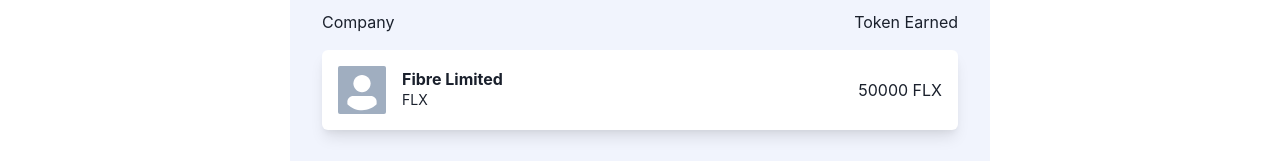
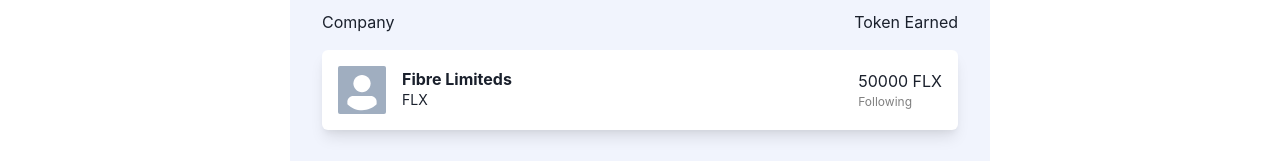
Before and after one commit to Tyak99/qiibee-test, a React (Create React App) app: page /brands in a window 1280 px wide. Shown: the part 486-647 px from the top of the page. Built offline with nearby package versions, Linux system fonts and the light colour scheme.

Commit message:
show follwer tag when customer follows brand

```diff
--- a/src/components/Companies/CompanyCard.js
+++ b/src/components/Companies/CompanyCard.js
@@ -25,7 +25,7 @@
     shadow="lg"
     w={{ base: '100%' }}
     cursor="pointer"
-    onClick={openBrand}
+    onClick={() => openBrand(brand.id)}
   >
     <HStack spacing="4">
       <Avatar borderRadius="sm" />
@@ -38,6 +38,7 @@
 
       <Text display={{ base: 'none', sm: 'block' }}>{`${brand.loyaltyPoints} ${brand.symbol}`}</Text>
       {
+
         isFollowing
       && (
         <Text fontSize="xs" color="gray">Following</Text>
--- a/src/components/Companies/index.js
+++ b/src/components/Companies/index.js
@@ -3,11 +3,16 @@
 import { Box } from '@chakra-ui/layout';
 import CompanyCard from './CompanyCard';
 
-const CompanyList = ({ openBrand, brands }) => (
+const CompanyList = ({ openBrand, brands, customerId }) => (
   <Box mt="4">
     {
       brands.map((brand) => (
-        <CompanyCard openBrand={openBrand} brand={brand} key={brand.id} />
+        <CompanyCard
+          openBrand={openBrand}
+          brand={brand}
+          key={brand.id}
+          isFollowing={brand.followers[customerId]}
+        />
       ))
     }
   </Box>
--- a/src/pages/User/BrandViewModal.js
+++ b/src/pages/User/BrandViewModal.js
@@ -8,7 +8,7 @@
 } from '@chakra-ui/layout';
 
 import {
-  ModalContent, ModalCloseButton, ModalFooter, ModalBody, ModalHeader, ModalOverlay, Modal,
+  ModalContent, ModalCloseButton, ModalBody, ModalHeader, ModalOverlay, Modal,
 } from '@chakra-ui/modal';
 
 import PropTypes from 'prop-types';
@@ -16,13 +16,18 @@
 import Container from '../../components/Container';
 
 const BrandView = ({
-  onOpen, isOpen, onClose, isFollowing, currentlySelectedBrand,
-}) => (
+  onOpen, isOpen, onClose, selectedBrand,
+}) => {
+  const isFollowing = selectedBrand?.followers.jrneier;
+  return (
     <Box>
       <Modal onClose={onClose} isOpen={isOpen} isCentered>
         <ModalOverlay />
         <ModalContent>
-        <ModalHeader>Fibre Limited</ModalHeader>
+          {selectedBrand
+          && (
+            <>
+              <ModalHeader>{selectedBrand.name}</ModalHeader>
               <ModalCloseButton />
               <ModalBody>
                 <Flex flexDir="column" alignItems="center" mb="8">
@@ -38,8 +43,7 @@
                     )
                     : (
                       <>
-                  <Heading size="md">Fibre Limited</Heading>
-                  <Text mt="4" w="sm">
+                        <Text mt="4" w="sm" textAlign="center">
                           Follow Fibre Limited to start earning loyality token erhje
                           iernie
                           ernieuns iernern
@@ -49,13 +53,15 @@
                     )}
                 </Flex>
               </ModalBody>
+            </>
+          )}
         </ModalContent>
       </Modal>
     </Box>
   );
+};
 
 BrandView.proptype = {
-  isFollowing: PropTypes.bool.isRequired,
   isOpen: PropTypes.func.isRequired,
   onClose: PropTypes.func.isRequired,
 };
--- a/src/pages/User/UserDashboard.js
+++ b/src/pages/User/UserDashboard.js
@@ -13,7 +13,7 @@
 
 const Brands = () => {
   const { isOpen, onOpen, onClose } = useDisclosure();
-  const [currentlySelectedBrand, setCurrentlySelectedBrand] = useState(null);
+  const [selectedBrand, setSelectedBrand] = useState(null);
   const auth = useSelector((state) => state.auth);
   const customers = useSelector((state) => state.customers);
   const brands = useSelector((state) => state.brands);
@@ -21,6 +21,12 @@
   const {
     firstName, lastName, followedBrands, totalLoyaltyPoints,
   } = customers.find((customer) => customer.id === auth.id);
+
+  const handleBrandModal = (brandId) => {
+    const foundBrand = brands.find((brand) => brand.id === brandId);
+    setSelectedBrand(foundBrand);
+    onOpen();
+  };
 
   return (
     <Container>
@@ -60,14 +66,18 @@
             <Text>Company</Text>
             <Text>Token Earned</Text>
           </Flex>
-          <CompanyList openBrand={onOpen} brands={brands} />
+          <CompanyList
+            customerId="jrneier"
+            openBrand={(brandId) => handleBrandModal(brandId)}
+            brands={brands}
+          />
         </Box>
       </Box>
       <BrandView
         onOpen={onOpen}
         isOpen={isOpen}
         onClose={onClose}
-        currentlySelectedBrand={currentlySelectedBrand}
+        selectedBrand={selectedBrand}
       />
     </Container>
   );
--- a/src/store/reducers/brandReducer.js
+++ b/src/store/reducers/brandReducer.js
@@ -5,19 +5,19 @@
   initialState: [
     {
       id: '93282973',
-      name: 'Fibre Limited',
+      name: 'Fibre Limiteds',
       email: 'brand@mail.com',
       symbol: 'FLX',
       loyaltyPoints: 50000,
       logo: 'https://wewiej',
-      followers: [
-        {
+      followers: {
+        jrneier: {
           id: 'jrneier',
           firstName: 'Tunde',
           lastName: 'Nasri',
           email: 'tundenasri@gmail.com',
         },
-      ],
+      },
     },
   ],
   reducers: {
```
Lines whose indentation alone changed are shown as unchanged.
